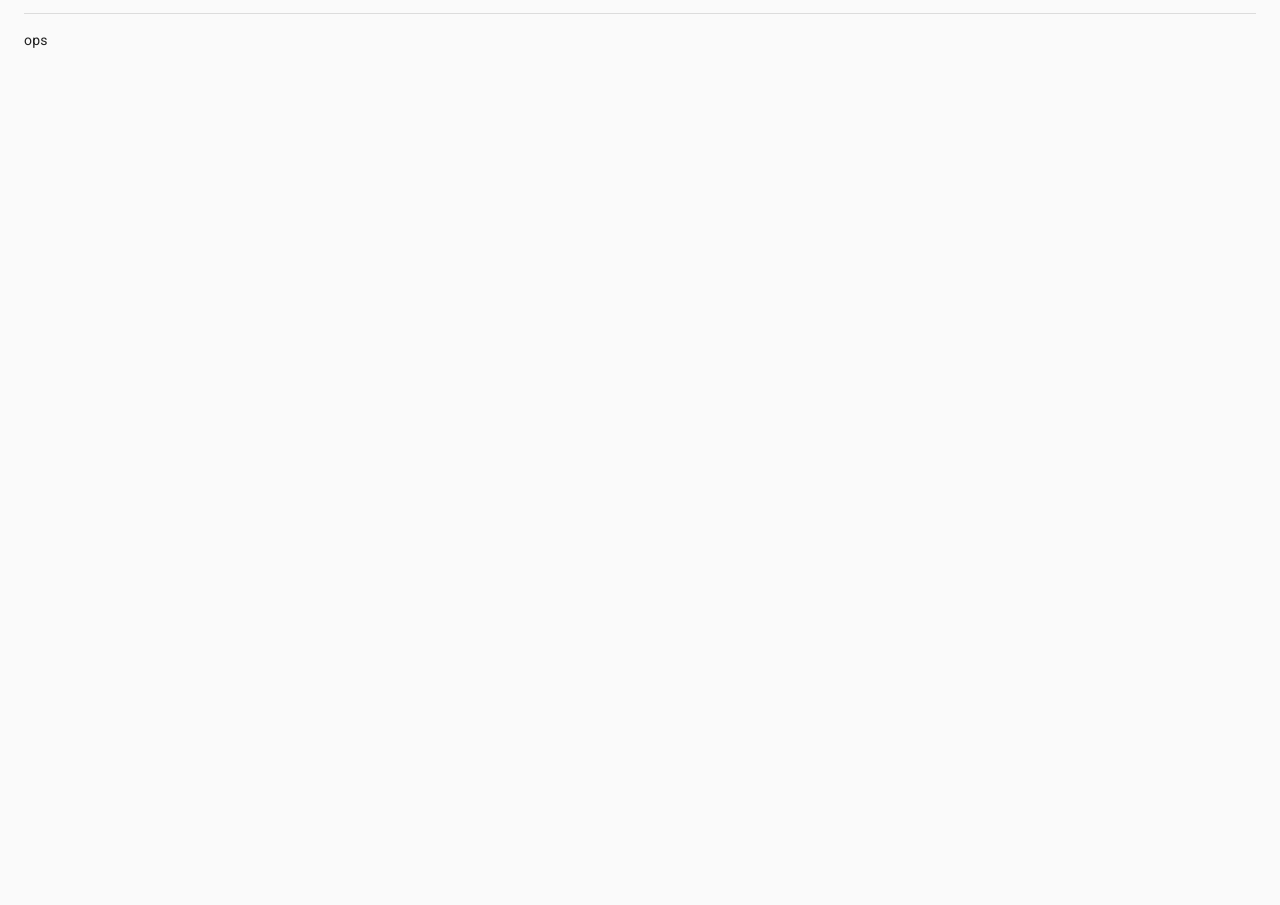
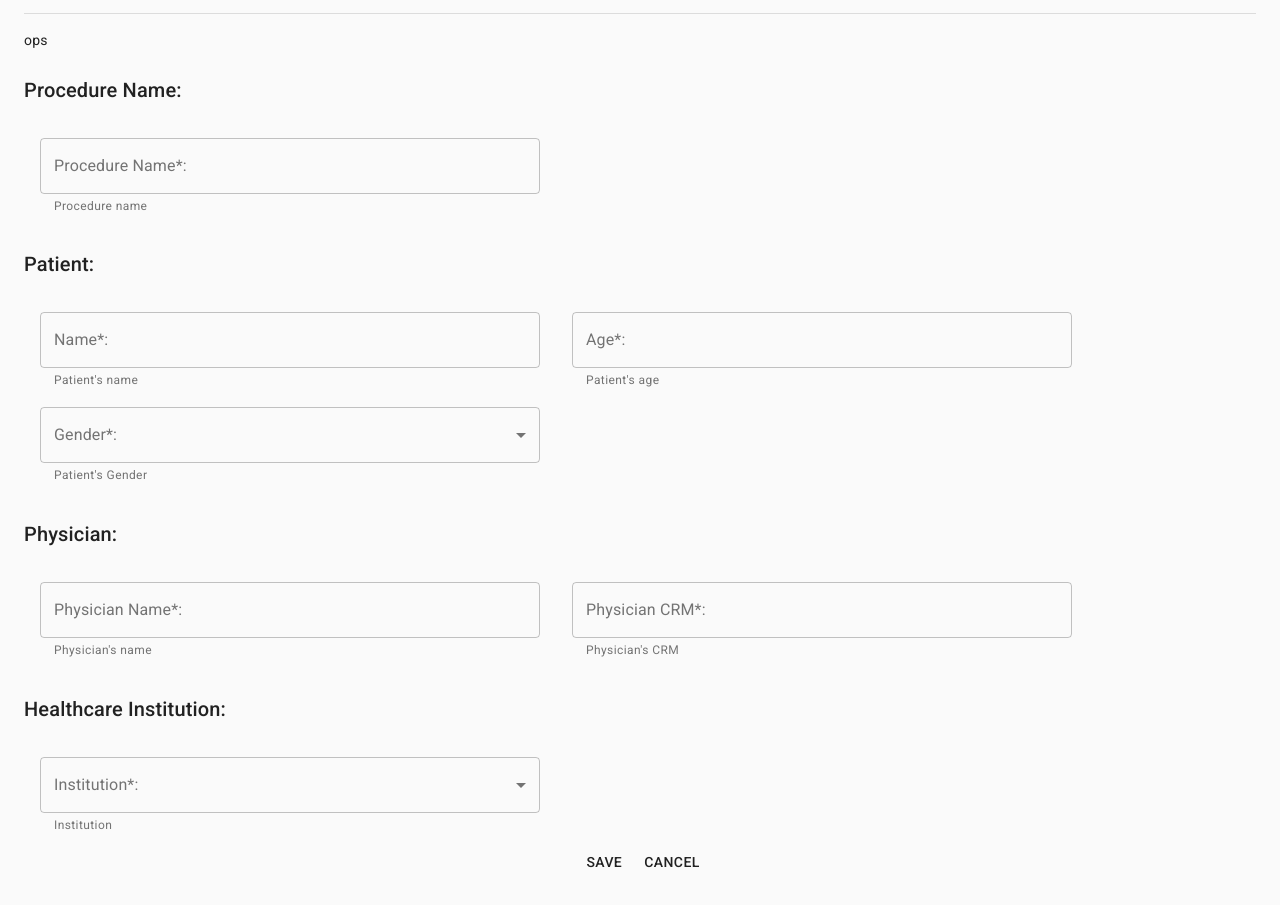
Before and after one commit to victor-silveir/health-exams-software-frontend-fixed, a React (Create React App) app: page / in a window 1280 px wide. Shown: the part 360-1265 px from the top of the page. Before the commit the page ends 800 px from the top, so only its background shows below. Built offline with nearby package versions, Linux system fonts and the light colour scheme.

Commit message:
Create New Exam Form

```diff
--- a/src/components/main-content/index.tsx
+++ b/src/components/main-content/index.tsx
@@ -2,6 +2,7 @@ import { Container, createStyles, Divider, Grid, makeStyles, Theme } from '@mate
 import { ExamsTable } from '../table';
 import InstitutionCard from '../insitution-card';
 import React from 'react';
+import NewExamForm from '../new-exam-form';
 
 export const useStyles = makeStyles((theme: Theme) =>
   createStyles({
@@ -30,6 +31,7 @@ export default function Content() {
         <Grid>
         {institutionValue !== '' ? <ExamsTable/> : <div>ops</div>}
         </Grid>
+        <NewExamForm />
         </Container>
     )
 };
--- /dev/null
+++ b/src/components/new-exam-form/index.tsx
@@ -0,0 +1,92 @@
+import { Box, Button, createStyles, Grid, makeStyles, MenuItem, TextField, Theme, Typography } from "@material-ui/core";
+import React from "react";
+
+const institutions = [
+    { name: 'Hemocentro', cnpj: '123456' },
+    { name: 'Sabin', cnpj: '123456' },
+    { name: 'Laboratórios Exame', cnpj: '123456' },
+    { name: 'Laboratório Maria do Carmo', cnpj: '123456' },
+    { name: 'Lab 1', cnpj: '123456' },
+]
+
+const useStyles = makeStyles((theme: Theme) => createStyles({
+    inputSpace: {
+        width: 500,
+        margin: theme.spacing(1, 2)
+    },
+    div: {
+        display: 'flex',
+        alignItems: 'center',
+        justifyContent: 'center'
+    },
+    typographSpace: {
+        margin: theme.spacing(3, 0)
+    }
+}),
+);
+
+export default function NewExamForm() {
+
+    const [institutionValue, setInstitutionValue] = React.useState('');
+    const classes = useStyles();
+
+    return (
+        <form>
+            <Box width="100%">
+                <Typography variant="h6" className={classes.typographSpace}>Procedure Name:</Typography>
+                <TextField className={classes.inputSpace} helperText="Procedure name" id="ProcedureName" name="procedureName" label="Procedure Name*: " variant="outlined" />
+                <Typography variant="h6" className={classes.typographSpace}>Patient:</Typography>
+                <Grid container>
+                    <TextField className={classes.inputSpace} helperText="Patient's name" id="PatientName" name="patientName" label="Name*: " variant="outlined" />
+                    <TextField className={classes.inputSpace} helperText="Patient's age" id="PatientAge" name="patientAge" label="Age*: " variant="outlined" />
+                    <TextField
+                        className={classes.inputSpace}
+                        select
+                        type="select"
+                        helperText="Patient's Gender"
+                        id="PatientGender"
+                        name="patientGender"
+                        label="Gender*: "
+                        variant="outlined"
+                        value={institutionValue}
+                    >
+                        <MenuItem value={''}><em>...</em></MenuItem>
+                        <MenuItem value={1}>Male</MenuItem>
+                        <MenuItem value={2}>Female</MenuItem>
+                    </TextField>
+                </Grid>
+                <Typography variant="h6" className={classes.typographSpace}>Physician: </Typography>
+                <Grid container>
+                    <TextField className={classes.inputSpace} helperText="Physician's name" id="PhysicianName" name="physicianName" label="Physician Name*: " variant="outlined" />
+                    <TextField className={classes.inputSpace} helperText="Physician's CRM" id="PhysicianCRM" name="physicianCRM" label="Physician CRM*: " variant="outlined" />
+                </Grid>
+                <Typography variant="h6" className={classes.typographSpace}>Healthcare Institution: </Typography>
+                <TextField
+                    className={classes.inputSpace}
+                    select
+                    type="select"
+                    helperText="Institution"
+                    id="healthcareInstitution"
+                    name="healthcareInstitutionId"
+                    label="Institution*: "
+                    variant="outlined"
+                    value={institutionValue}
+                    onChange={(event: React.ChangeEvent<{ value: unknown }>) => {
+                        const selectValue = event.target.value
+                        setInstitutionValue(selectValue as string);
+                    }}>
+                    <MenuItem value={''}><em>...</em></MenuItem>
+                    {institutions.map((institution, index) => {
+                        return (
+                            <MenuItem key={index} value={institution.name}>{institution.name}</MenuItem>
+                        )
+                    })}
+                </TextField>
+                <Box width="100%" className={classes.div}>
+                    <Button>Save</Button>
+                    <Button>Cancel</Button>
+                </Box>
+            </Box>
+        </form >
+    );
+};
--- a/src/components/new-institution-form/index.tsx
+++ b/src/components/new-institution-form/index.tsx
@@ -1,4 +1,5 @@
 import { FormControl, Grid, Theme, makeStyles, TextField, createStyles, Button, Box } from "@material-ui/core";
+import React from "react";
 
 const useStyles = makeStyles((theme: Theme) => createStyles({
     inputSpace: {
```
